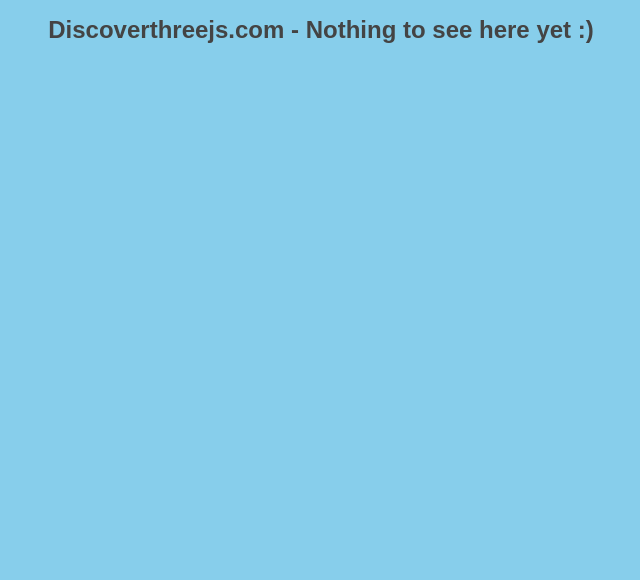
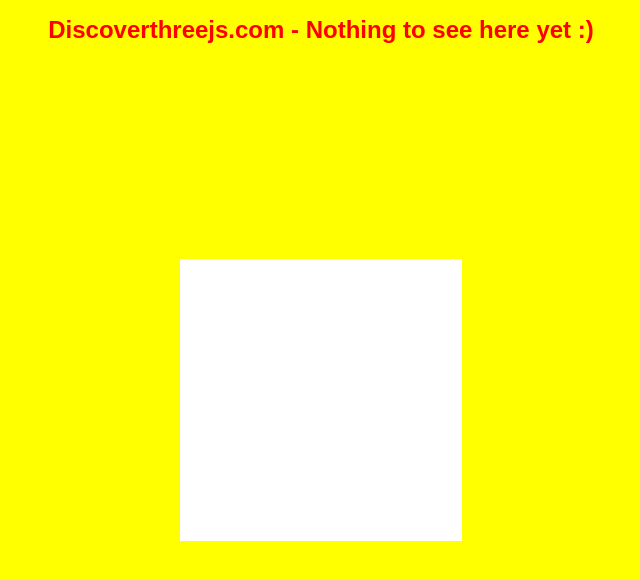
Before and after one commit to RockyKev/discover-threejs, a website with bundled scripts: page one-offs/structure/index.html in a window 1280 px wide. Shown: the whole page, without its empty margins (319-959 px from the left). Built offline with nearby package versions, Linux system fonts and the light colour scheme.

Commit message:
completed v1.2

```diff
--- a/one-offs/structure/index.html
+++ b/one-offs/structure/index.html
@@ -11,13 +11,14 @@
 
   <link href="./main.css" rel="stylesheet" type="text/css">
 
-  <script type="module" src="./main.js"></script>
+  <!-- <script type="module" src="./main-original.js"></script> -->
+    <script type="module" src="./main.js"></script>
 </head>
 
 <body>
   <h1>Discoverthreejs.com - Nothing to see here yet :)</h1>
 
-  <div id="scene-container">
+  <div id="sceneContainer">
     <!-- Our <canvas> will be inserted here -->
   </div>
 </body>
--- a/one-offs/structure/main.css
+++ b/one-offs/structure/main.css
@@ -16,12 +16,13 @@ body {
     /* position the heading */
     position: absolute;
     width: 100%;
+    color: red;
 
     /* make sure that the heading is drawn on top */
     z-index: 1;
   }
 
-  #scene-container {
+  #sceneContainer {
     /* tell our scene container to take up the full page */
     position: absolute;
     width: 100%;
--- a/one-offs/structure/main.js
+++ b/one-offs/structure/main.js
@@ -1,10 +1,73 @@
 import {
-    Camera,
-    Material,
-    Texture,
-  } from 'three';
+  BoxBufferGeometry,
+  Color,
+  Mesh,
+  MeshBasicMaterial,
+  PerspectiveCamera,
+  Scene,
+  WebGLRenderer,
+} from "./../../node_modules/three/build/three.module.js";
 
-import { OrbitControls } from 'three/examples/jsm/controls/OrbitControls.js';
-
+// import { OrbitControls } from "three/examples/jsm/controls/OrbitControls.js";
 
 console.log("HERE WE GO!");
+
+// PROCESS:
+// https://discoverthreejs.com/book/first-steps/first-scene/
+// Initial Setup
+// Create the Scene
+// Create the Camera
+// Create a Visible Object
+// Create the Renderer
+// Render the Scene
+
+/* 1 of 6: Initial Setup */
+const sceneContainer = document.querySelector("#sceneContainer");
+
+/* 2 of 6: Set up the scene  */
+const scene = new Scene();
+scene.background = new Color("yellow");
+
+/* 3 of 6: Create the camera */
+const fov = 35; // field of view
+const aspect = sceneContainer.clientWidth / sceneContainer.clientHeight; // if wrong, scene will look stretch/blurred
+const near = 0.1; // the near clipping plane. Defines small end of fustrum (point closest to camera)
+const far = 100; // the far clipping plane. Defines large end of fustrum. (point furthest from camera)
+
+const camera = new PerspectiveCamera(fov, aspect, near, far);
+camera.position.set(0, 0, 10);
+
+/* 4 of 6: Create an object */
+
+// create the geometry
+const boxSize = {
+  length: 2,
+  width: 2,
+  depth: 2,
+};
+
+const geometry = new BoxBufferGeometry(
+  boxSize.length,
+  boxSize.width,
+  boxSize.depth
+);
+
+// create the material (default (white) basic material)
+const material = new MeshBasicMaterial();
+
+// create the mesh (geometry + material)
+const cube = new Mesh(geometry, material);
+
+// add it to the scene
+scene.add(cube);
+// scene.remove(cube);
+
+/* 5 of 6: Create the camera  */
+const renderer = new WebGLRenderer();
+
+renderer.setSize(sceneContainer.clientWidth, sceneContainer.clientHeight)
+renderer.setPixelRatio(window.devicePixelRatio);
+sceneContainer.append(renderer.domElement);
+
+// 6 of 6: render the scene
+renderer.render(scene, camera);
```
Also changed, not shown: one-offs/structure/main-original.js (added, +72 -0 lines).
